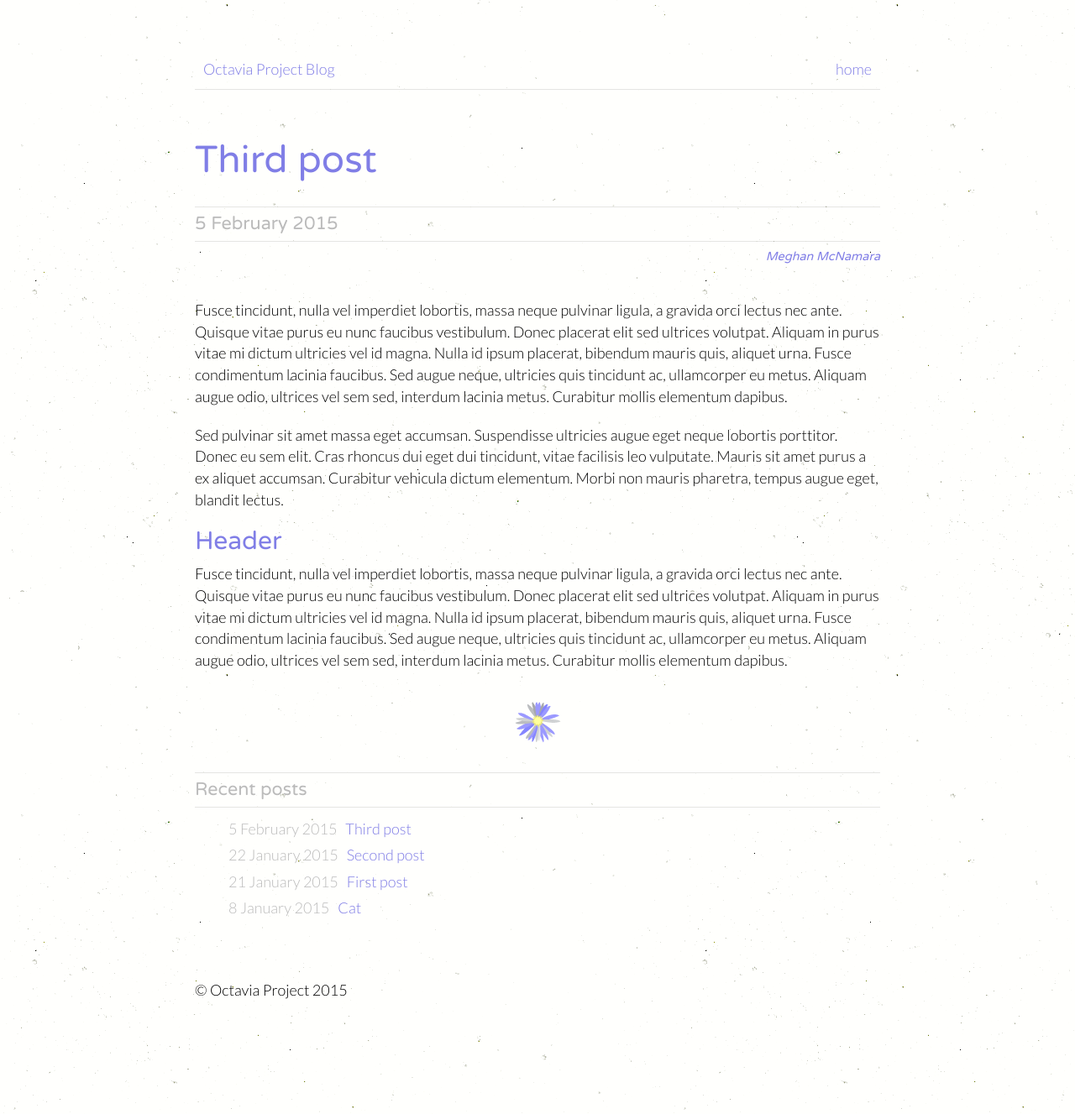
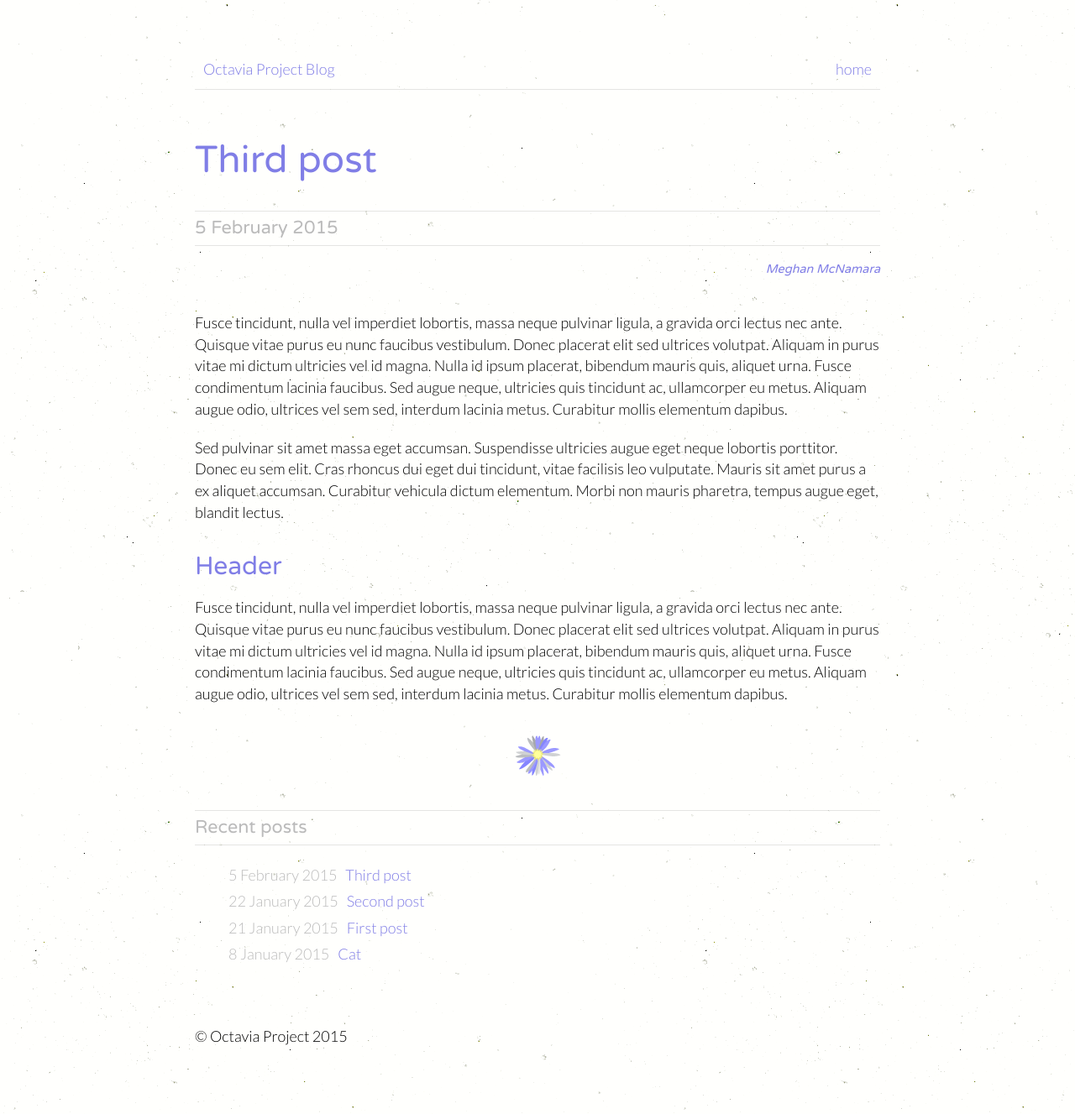
Before and after one commit to OctaviaProject/octaviaproject.github.io, a Jekyll site: the page built from blog.html, in a window 1280 px wide. Shown: the whole page at 84% size. Built offline with Jekyll 4.4.1, drawn with Linux system fonts in a browser that asks for light colours.

Commit message:
Update blog-styles.scss

```diff
--- a/assets/css/blog-styles.scss
+++ b/assets/css/blog-styles.scss
@@ -38,6 +38,11 @@
   text-align: left;
   margin-bottom: 30px;
   font-size: 2.5em;
+}
+
+h2 {
+  margin-bottom: 20px;
+  margin-top: 35px;
 }
 
 h2.post-header {
```
